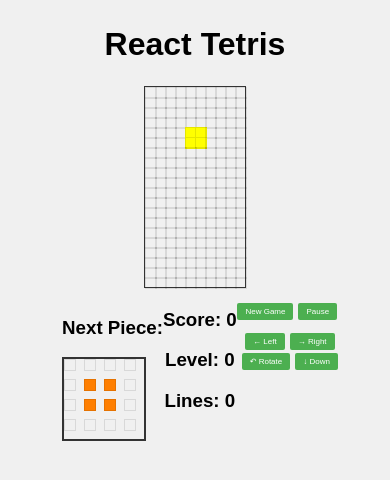
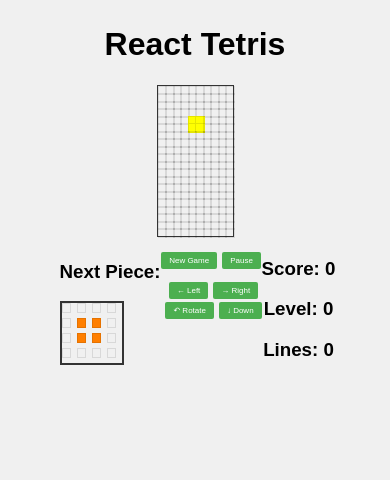
Before and after one commit to Tinkinazoo/Tetris-game, a React app: page / in a window 390 px wide. Shown: the top 480 px of the page. Built offline with nearby package versions, Linux system fonts and the light colour scheme.

Commit message:
Adaptive UI fix

```diff
--- a/src/components/GameController.tsx
+++ b/src/components/GameController.tsx
@@ -152,13 +152,39 @@ const GameController: React.FC = () => {
 
   const isMobile = useMediaQuery({ maxWidth: 767 });
 
-  return (
-    <div style={{ /*display: 'inline-block', justifyContent: 'center',*/ marginTop: !isMobile ? '20px' : '10px' }}>
-      <div style={{ display: 'inline-block' }}>
+  if (isMobile) {
+    return (
+    <div style={{ /*display: 'inline-block', justifyContent: 'center',*/ marginTop: '5px' }}>
+      <div style={{ display: 'inline-block', verticalAlign: 'top' }}>
         <Board board={gameState.board} piece={gameState.piece} />
       </div>
-      <div style={{ marginLeft: !isMobile ? '20px' : '10px' }}>
-        <div style={{ marginTop: !isMobile ? '20px' : '10px', display: 'inline-block', verticalAlign: 'top' }}>
+      <div style={{ marginLeft: '5px' }}>
+        <div style={{ marginTop: '5px', display: 'inline-block', verticalAlign: 'top' }}>
+          <h3>Next Piece:</h3>
+          <Preview nextPiece={gameState.nextPiece} />
+        </div>
+        <GameInfo
+          score={gameState.score}
+          level={gameState.level}
+          lines={gameState.lines}
+          isGameOver={gameState.isGameOver}
+          isPaused={gameState.isPaused}
+          onReset={handleReset}
+          onPause={handlePause}
+          onButtonClick={handleButtonClick}
+        />
+      </div>
+    </div>
+  );
+  }
+
+  return (
+    <div style={{ /*display: 'inline-block', justifyContent: 'center',*/ marginTop: '20px' }}>
+      <div style={{ display: 'inline-block', verticalAlign: 'top' }}>
+        <Board board={gameState.board} piece={gameState.piece} />
+      </div>
+      <div style={{ marginLeft: '20px', display: 'inline-block' }}>
+        <div style={{ marginTop: '20px', display: 'inline-block', verticalAlign: 'top' }}>
           <h3>Next Piece:</h3>
           <Preview nextPiece={gameState.nextPiece} />
         </div>
--- a/src/components/GameInfo.tsx
+++ b/src/components/GameInfo.tsx
@@ -26,13 +26,6 @@ const GameInfo: React.FC<GameInfoProps> = ({
 
   return (
     <div style={{ marginTop: !isMobile ? '5px' : '2px', display: 'inline-block' }}>
-      <div style={{ display: 'inline-block', verticalAlign: 'top' }}>
-        <div>
-          <h3>Score: {score}</h3>
-          <h3>Level: {level}</h3>
-          <h3>Lines: {lines}</h3>
-        </div>
-      </div>
       <div style={{ display: 'inline-block' }}>
         <div style={{ marginTop: !isMobile ? '20px' : '10px' }}>
           <button onClick={onReset}>New Game</button>
@@ -51,6 +44,13 @@ const GameInfo: React.FC<GameInfoProps> = ({
           </div>
         </div>
       </div>
+      <div style={!isMobile ? { verticalAlign: 'top' } : { verticalAlign: 'top', display: 'inline-block' }}>
+        <div>
+          <h3>Score: {score}</h3>
+          <h3>Level: {level}</h3>
+          <h3>Lines: {lines}</h3>
+        </div>
+      </div>
     </div>
   );
 };
--- a/src/game/constants.ts
+++ b/src/game/constants.ts
@@ -1,6 +1,6 @@
 export const COLS = 10;
 export const ROWS = 20;
-export const BLOCK_SIZE = 20; // px
+export const BLOCK_SIZE = 15; // px
 export const NEXT_COLS = 4;
 export const NEXT_ROWS = 4;
 
```
